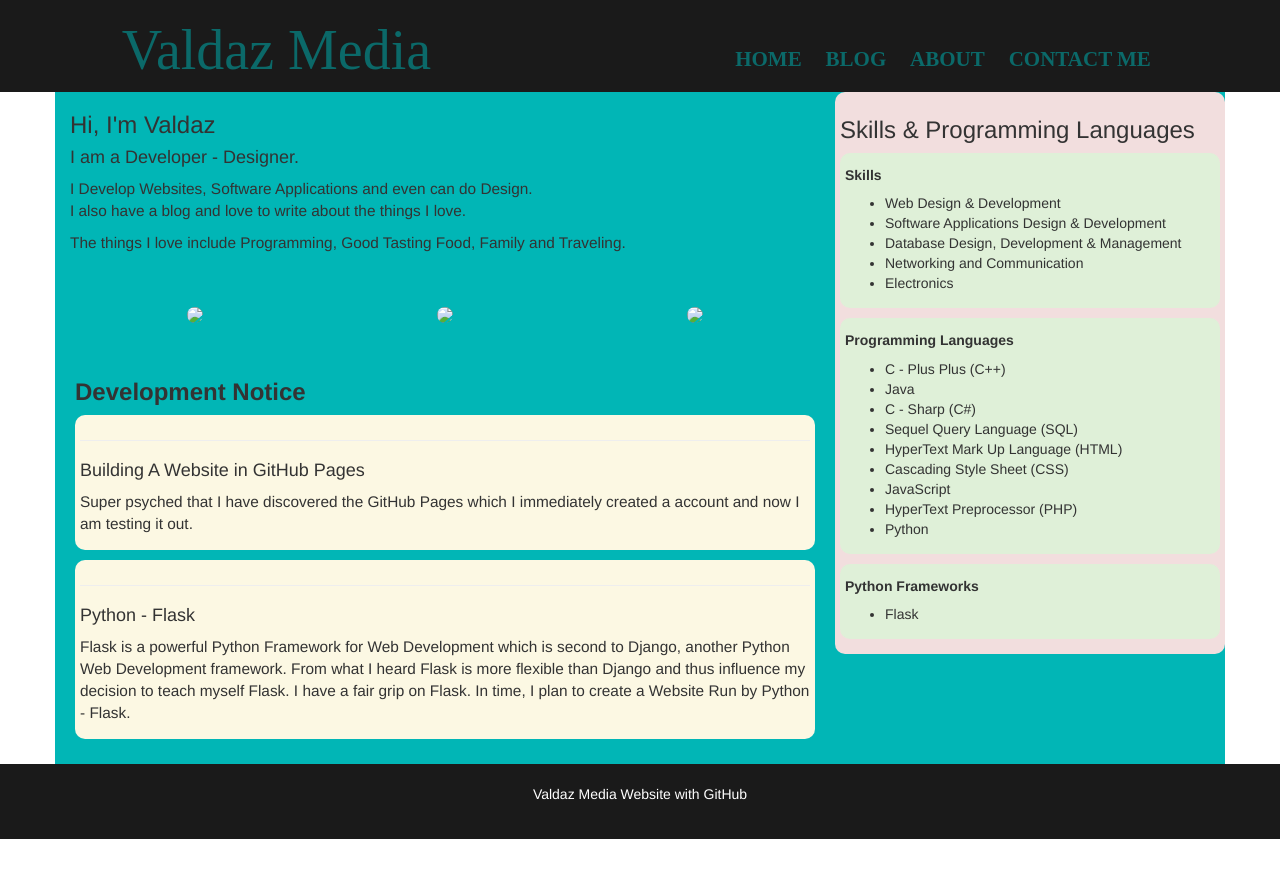
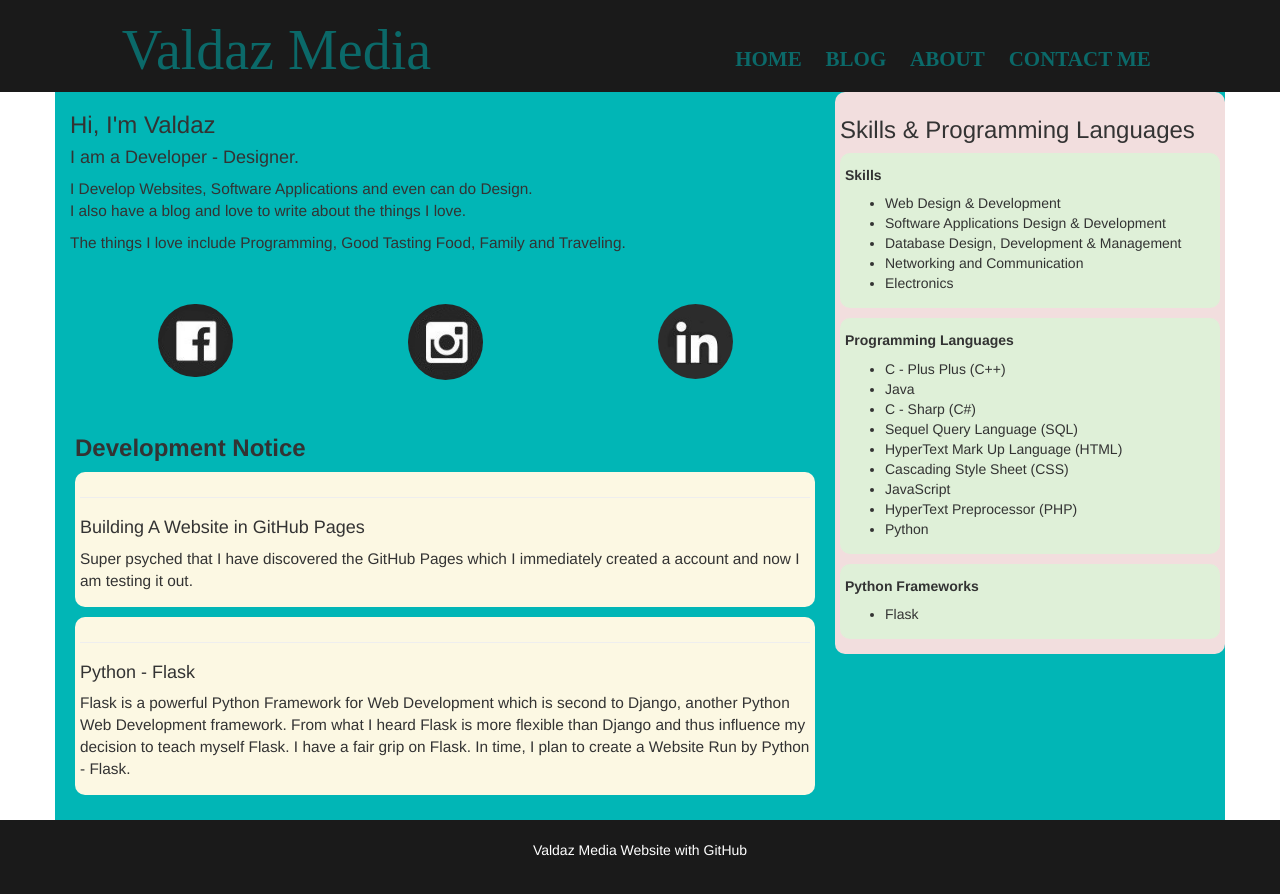
Before and after one commit to Valdaz007/valdaz007.github.io, a plain HTML site: page index.html in a window 1280 px wide. Before the commit the page ends 839 px from the top, so only its background shows below. Drawn offline with nearby package versions, Linux system fonts and the light colour scheme.

Commit message:
Update index.html

```diff
--- a/index.html
+++ b/index.html
@@ -48,17 +48,17 @@
 							<section class = "row links">
 								<div class = "col-xs-4">
 									<a href = "https://www.facebook.com/profile.php?id=100008955696431">
-										<img src = "img/01_facebook.jpg">
+										<img src = "image/01_facebook.jpg">
 									</a>
 								</div>
 								<div class = "col-xs-4">
 									<a href = "https://www.instagram.com/victor_volsavai/">
-										<img src = "img/02_instagram.jpg">
+										<img src = "image/02_instagram.jpg">
 									</a>
 								</div>
 								<div class = "col-xs-4">
 									<a href = "https://www.linkedin.com/in/victor-volsavai-601605151/">
-										<img src = "img/03_linkedin.jpg">
+										<img src = "image/03_linkedin.jpg">
 									</a>
 								</div>
 								<!-- https://github.com/Valdaz007 -->
```
